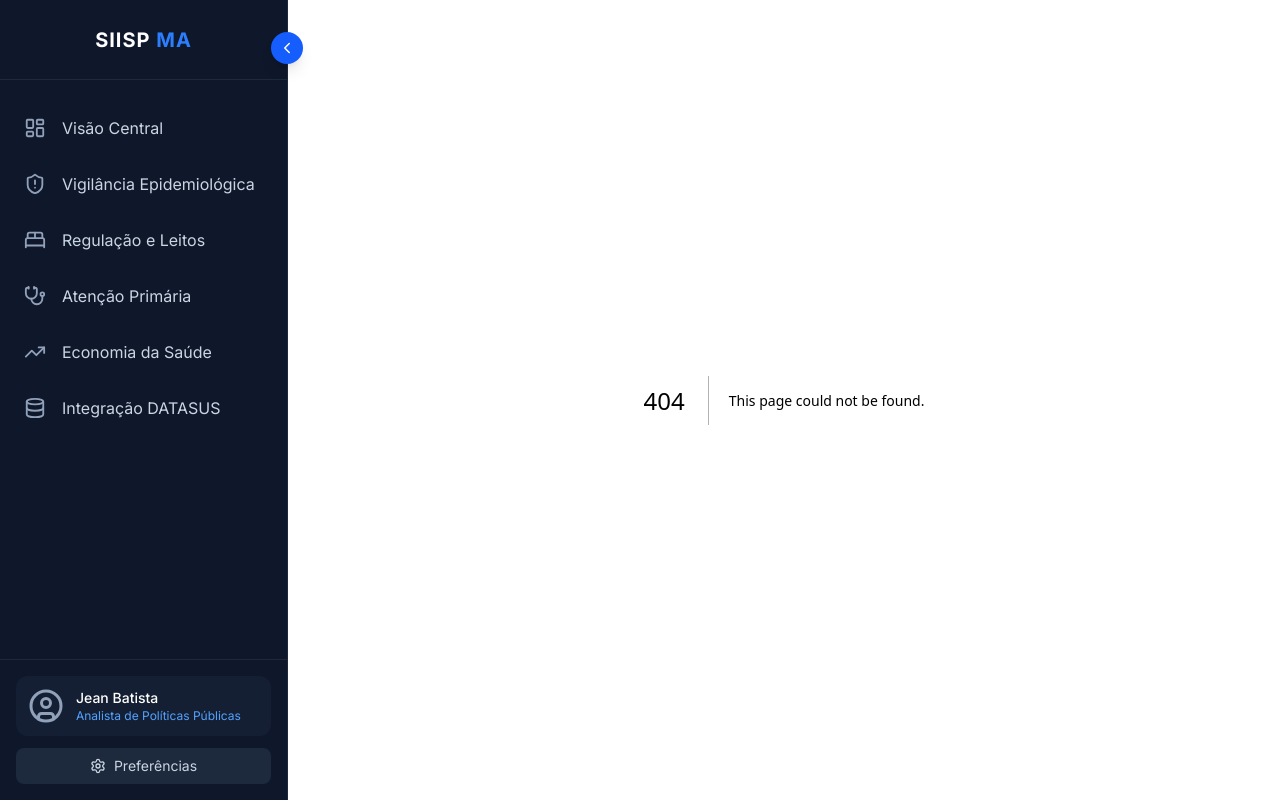
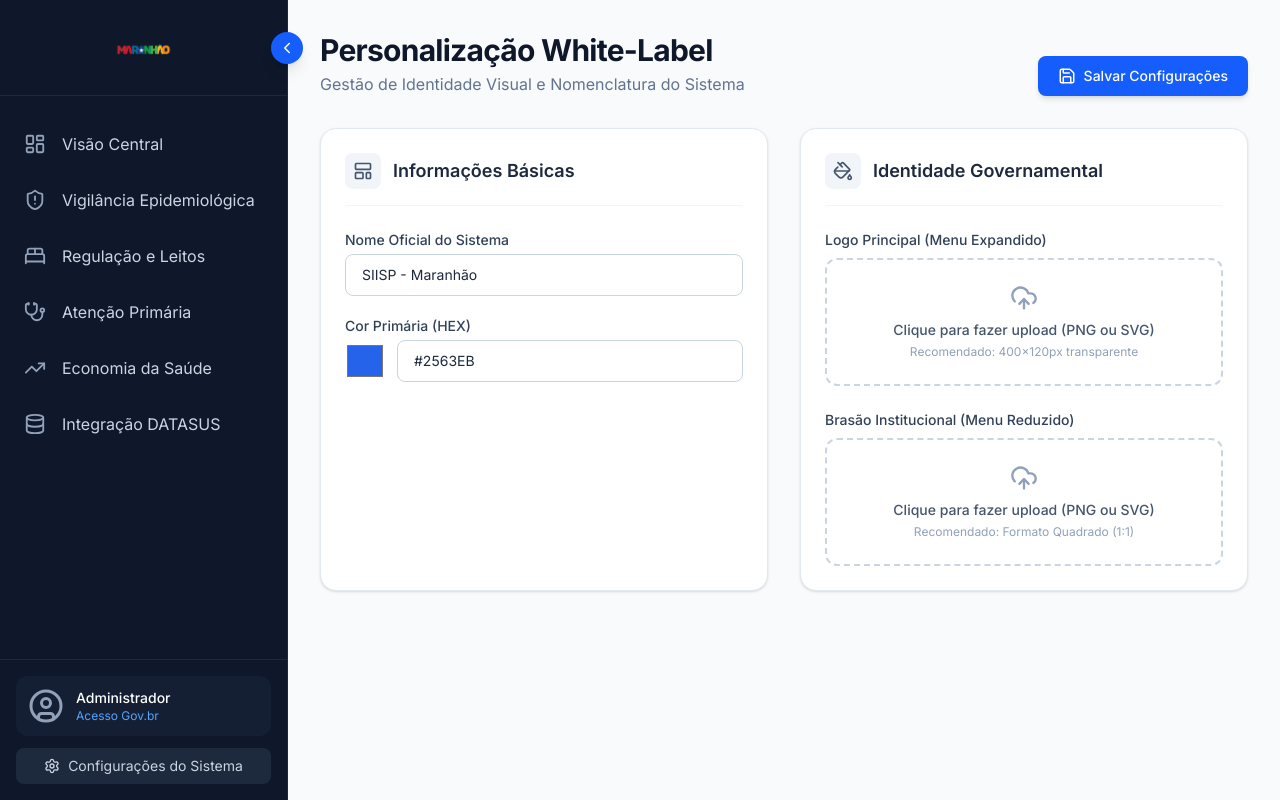
Before and after one commit to Baplyerp/ma-painel, a Next.js app: page /admin/personalizacao in a window 1280 px wide. Before the commit this address had no page. Built offline with nearby package versions, Linux system fonts and the light colour scheme.

Commit message:
feat: aplicacao do manual de marca e painel de personalizacao padrao baply

```diff
--- /dev/null
+++ b/app/admin/personalizacao/page.tsx
@@ -0,0 +1,105 @@
+"use client";
+
+import { useState } from "react";
+import { motion } from "framer-motion";
+import { Save, UploadCloud, PaintBucket, LayoutTemplate } from "lucide-react";
+
+export default function PersonalizacaoAdminPage() {
+  const [nomeSistema, setNomeSistema] = useState("SIISP - Maranhão");
+  const [corPrimaria, setCorPrimaria] = useState("#2563eb"); // Azul Padrão
+
+  return (
+    <div className="min-h-screen bg-slate-50 p-8">
+      <motion.header
+        initial={{ opacity: 0, y: -20 }}
+        animate={{ opacity: 1, y: 0 }}
+        className="mb-8 flex flex-col md:flex-row md:items-end justify-between gap-4"
+      >
+        <div>
+          <h1 className="text-3xl font-bold text-slate-900 tracking-tight">Personalização White-Label</h1>
+          <p className="text-slate-500 mt-1">Gestão de Identidade Visual e Nomenclatura do Sistema</p>
+        </div>
+
+        <button className="flex items-center gap-2 rounded-lg bg-blue-600 px-5 py-2.5 text-sm font-medium text-white shadow-md hover:bg-blue-700 transition-all">
+          <Save size={18} /> Salvar Configurações
+        </button>
+      </motion.header>
+
+      <motion.div
+        initial={{ opacity: 0 }}
+        animate={{ opacity: 1 }}
+        transition={{ delay: 0.1 }}
+        className="grid grid-cols-1 md:grid-cols-2 gap-8"
+      >
+        {/* Bloco de Nomenclatura e Cores */}
+        <div className="bg-white p-6 rounded-2xl shadow-sm border border-slate-200">
+          <div className="flex items-center gap-3 mb-6 border-b border-slate-100 pb-4">
+            <div className="p-2 bg-slate-100 rounded-lg text-slate-600"><LayoutTemplate size={20} /></div>
+            <h2 className="text-lg font-semibold text-slate-800">Informações Básicas</h2>
+          </div>
+
+          <div className="space-y-5">
+            <div>
+              <label className="block text-sm font-medium text-slate-700 mb-1">Nome Oficial do Sistema</label>
+              <input
+                type="text"
+                value={nomeSistema}
+                onChange={(e) => setNomeSistema(e.target.value)}
+                className="w-full rounded-lg border border-slate-300 px-4 py-2.5 text-sm text-slate-800 focus:border-blue-500 focus:ring-1 focus:ring-blue-500 outline-none transition-all"
+              />
+            </div>
+
+            <div>
+              <label className="block text-sm font-medium text-slate-700 mb-1">Cor Primária (HEX)</label>
+              <div className="flex items-center gap-3">
+                <input
+                  type="color"
+                  value={corPrimaria}
+                  onChange={(e) => setCorPrimaria(e.target.value)}
+                  className="h-10 w-10 rounded cursor-pointer border-0 p-0"
+                />
+                <input
+                  type="text"
+                  value={corPrimaria}
+                  onChange={(e) => setCorPrimaria(e.target.value)}
+                  className="flex-1 rounded-lg border border-slate-300 px-4 py-2.5 text-sm text-slate-800 focus:border-blue-500 focus:ring-1 focus:ring-blue-500 outline-none uppercase"
+                />
+              </div>
+            </div>
+          </div>
+        </div>
+
+        {/* Bloco de Upload de Logotipos */}
+        <div className="bg-white p-6 rounded-2xl shadow-sm border border-slate-200">
+          <div className="flex items-center gap-3 mb-6 border-b border-slate-100 pb-4">
+            <div className="p-2 bg-slate-100 rounded-lg text-slate-600"><PaintBucket size={20} /></div>
+            <h2 className="text-lg font-semibold text-slate-800">Identidade Governamental</h2>
+          </div>
+
+          <div className="space-y-6">
+            {/* Logo Horizontal */}
+            <div>
+              <label className="block text-sm font-medium text-slate-700 mb-2">Logo Principal (Menu Expandido)</label>
+              <div className="border-2 border-dashed border-slate-300 rounded-xl p-6 flex flex-col items-center justify-center hover:bg-slate-50 hover:border-blue-400 transition-colors cursor-pointer group">
+                <UploadCloud size={28} className="text-slate-400 group-hover:text-blue-500 mb-2 transition-colors" />
+                <p className="text-sm font-medium text-slate-600">Clique para fazer upload (PNG ou SVG)</p>
+                <p className="text-xs text-slate-400 mt-1">Recomendado: 400x120px transparente</p>
+              </div>
+            </div>
+
+            {/* Brasão / Logo Vertical */}
+            <div>
+              <label className="block text-sm font-medium text-slate-700 mb-2">Brasão Institucional (Menu Reduzido)</label>
+              <div className="border-2 border-dashed border-slate-300 rounded-xl p-6 flex flex-col items-center justify-center hover:bg-slate-50 hover:border-blue-400 transition-colors cursor-pointer group">
+                <UploadCloud size={28} className="text-slate-400 group-hover:text-blue-500 mb-2 transition-colors" />
+                <p className="text-sm font-medium text-slate-600">Clique para fazer upload (PNG ou SVG)</p>
+                <p className="text-xs text-slate-400 mt-1">Recomendado: Formato Quadrado (1:1)</p>
+              </div>
+            </div>
+          </div>
+        </div>
+
+      </motion.div>
+    </div>
+  );
+}
--- a/app/components/Sidebar.tsx
+++ b/app/components/Sidebar.tsx
@@ -2,6 +2,7 @@
 
 import { useState } from "react";
 import Link from "next/link";
+import Image from "next/image";
 import { usePathname } from "next/navigation";
 import {
   LayoutDashboard,
@@ -35,7 +36,6 @@ export default function Sidebar() {
         isExpanded ? "w-72" : "w-20"
       }`}
     >
-      {/* Botão de Expandir/Retrair */}
       <button
         onClick={() => setIsExpanded(!isExpanded)}
         className="absolute -right-4 top-8 flex h-8 w-8 items-center justify-center rounded-full bg-blue-600 text-white shadow-lg hover:bg-blue-500 transition-colors z-50"
@@ -43,19 +43,34 @@ export default function Sidebar() {
         {isExpanded ? <ChevronLeft size={18} /> : <ChevronRight size={18} />}
       </button>
 
-      {/* Cabeçalho da Sidebar */}
-      <div className="flex h-20 items-center justify-center border-b border-slate-800 px-4">
+      {/* Cabeçalho da Sidebar com a Identidade Visual Oficial */}
+      <div className="flex h-24 items-center justify-center border-b border-slate-800 px-4 py-4 transition-all">
         {isExpanded ? (
-          <h1 className="text-xl font-bold text-white tracking-wider">
-            SIISP <span className="text-blue-500">MA</span>
-          </h1>
+          <div className="relative w-full h-full flex items-center justify-center">
+             {/* Logo Horizontal quando expandido */}
+             <Image
+               src="/logo-gov-horizontal.png"
+               alt="Governo do Maranhão"
+               fill
+               className="object-contain"
+               priority
+             />
+          </div>
         ) : (
-          <h1 className="text-xl font-bold text-blue-500">MA</h1>
+          <div className="relative w-10 h-10 flex items-center justify-center">
+             {/* Logo Vertical / Brasão quando reduzido */}
+             <Image
+               src="/logo-gov-vertical.png"
+               alt="Brasão Maranhão"
+               fill
+               className="object-contain"
+               priority
+             />
+          </div>
         )}
       </div>
 
-      {/* Menu de Navegação */}
-      <nav className="flex-1 space-y-2 px-3 py-6">
+      <nav className="flex-1 space-y-2 px-3 py-6 overflow-y-auto">
         {menuItems.map((item) => {
           const isActive = pathname === item.path;
           return (
@@ -75,23 +90,22 @@ export default function Sidebar() {
         })}
       </nav>
 
-      {/* Zona de Perfil e Integração Gov.br */}
       <div className="border-t border-slate-800 p-4">
         <div className={`flex items-center gap-3 rounded-xl bg-slate-800/50 p-3 ${!isExpanded && "justify-center"}`}>
           <UserCircle size={36} className="text-slate-400" />
           {isExpanded && (
             <div className="flex-1 overflow-hidden">
-              <p className="truncate text-sm font-medium text-white">Jean Batista</p>
-              <p className="truncate text-xs text-blue-400">Analista de Políticas Públicas</p>
+              <p className="truncate text-sm font-medium text-white">Administrador</p>
+              <p className="truncate text-xs text-blue-400">Acesso Gov.br</p>
             </div>
           )}
         </div>
 
         {isExpanded && (
-          <button className="mt-3 flex w-full items-center justify-center gap-2 rounded-lg bg-slate-800 py-2 text-sm text-slate-300 hover:bg-slate-700 transition-colors">
+          <Link href="/admin/personalizacao" className="mt-3 flex w-full items-center justify-center gap-2 rounded-lg bg-slate-800 py-2 text-sm text-slate-300 hover:bg-slate-700 transition-colors">
             <Settings size={16} />
-            <span>Preferências</span>
-          </button>
+            <span>Configurações do Sistema</span>
+          </Link>
         )}
       </div>
     </div>
```
Also changed, not shown: public/logo-gov-horizontal.png (added), public/logo-gov-vertical.png (added).
